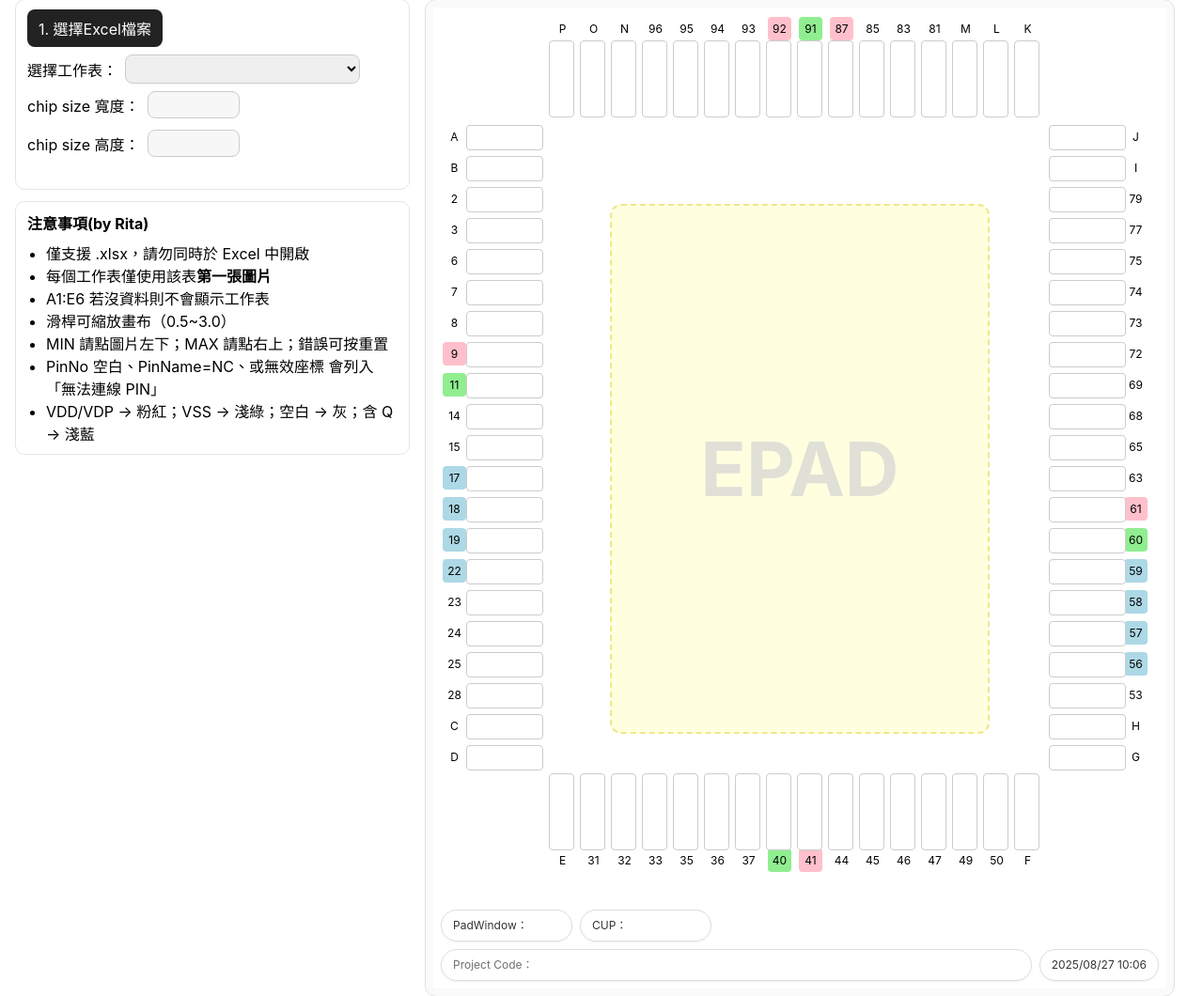
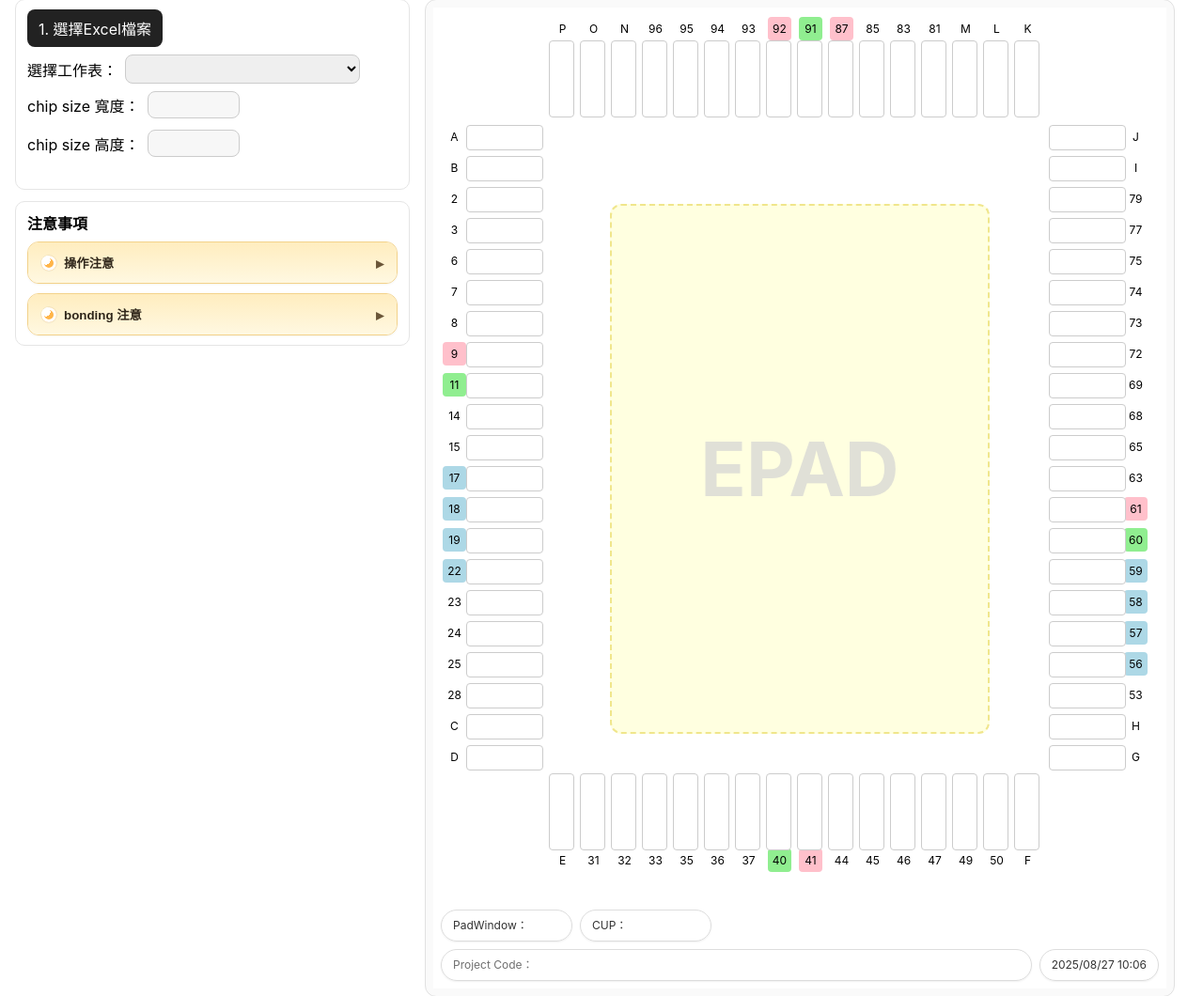
Before and after one commit to x2358zx/padlist-webapp, a FastAPI app: page / in a window 1280 px wide. Shown: the part 113-1173 px from the top of the page at 94% size. Run offline with FastAPI, Linux system fonts and the light colour scheme; lists and menus that the app fills with data are empty.

Commit message:
注意事項改成手風琴模式，使用陽光溫暖的樣式

```diff
--- a/app/static/css/style.css
+++ b/app/static/css/style.css
@@ -475,30 +475,136 @@ border-radius:4px;
   to   { opacity: 0.45; }
 }
 
-/* --- Pin 樣式：單選膠囊＋顏色圓點 --- */
-.radio-chip-palette {
-  display:flex;
-  gap:.5rem;
-  flex-wrap:wrap;
+/* ===== Sunny Accordion (scoped) ===== */
+.accordion{
+  /* 柔和「陽光系」調色盤，可自行微調 */
+  --ink: #2f261a;
+  --ink-muted: #6a5538;
+  --sun-50: #FFF8E1;
+  --sun-100:#FFEDBF;
+  --sun-200:#FFE08A;
+  --accent:#FFB54A;
+  --accent-strong:#FF9F1C;
+  --ring:#FFCF73;
+
+  display: grid;
+  gap: 10px;
 }
 
-.radio-chip {
-  display:inline-flex;
+/* 每格外觀 */
+.accordion .acc-item{
+  background:#fff;
+  border:1px solid #f3d28a;
+  border-radius:12px;
+  box-shadow:0 1px 2px rgba(0,0,0,.04);
+  overflow: clip; /* 邊角更乾淨 */
+}
+
+/* 標題列 */
+.accordion .acc-header{
+  width:100%;
+  text-align:left;
+  border:0;
+  cursor:pointer;
+  display:flex;
   align-items:center;
-  gap:.35rem;
-  padding:4px 8px;
-  border:1px solid #ddd;
+  gap:8px;
+
+  color:var(--ink);
+  font-weight:700;
+  padding:12px 44px 12px 14px;
+  background:linear-gradient(180deg, var(--sun-100), var(--sun-50));
+
+  position:relative;
+  transition:background .18s ease, box-shadow .18s ease;
+}
+
+/* 左側小太陽點綴 */
+.accordion .acc-header::before{
+  content:"";
+  width:16px; height:16px; border-radius:50%;
+  background: radial-gradient(circle at 30% 30%, #fff 0 30%, var(--accent) 31% 100%);
+  box-shadow: 0 0 0 3px #fff inset, 0 0 0 1px rgba(0,0,0,.06);
+}
+
+/* 右側箭頭 */
+.accordion .acc-header::after{
+  content:"▸";
+  position:absolute; right:14px; top:50%;
+  transform:translateY(-50%) rotate(0deg);
+  font-size:16px; color:var(--ink-muted);
+  transition:transform .18s ease, color .18s ease;
+}
+
+.accordion .acc-header:hover{
+  background:linear-gradient(180deg, var(--sun-200), var(--sun-100));
+}
+.accordion .acc-header:focus-visible{
+  outline:3px solid var(--ring);
+  outline-offset:2px;
+}
+
+/* 展開狀態視覺 */
+.accordion .acc-header[aria-expanded="true"]{
+  background:linear-gradient(180deg, var(--sun-200), var(--sun-100));
+  box-shadow: inset 0 -1px 0 #f3d28a;
+}
+.accordion .acc-header[aria-expanded="true"]::after{
+  transform:translateY(-50%) rotate(90deg);
+  color:var(--accent-strong);
+}
+
+/* 內容區 */
+.accordion .acc-panel{
+  display:block;                /* 預設由 JS 移除/加上 hidden 控制顯示 */
+  background:#fff;
+  padding:0 14px 14px;
+  border-top:1px dashed #f5d79b;
+}
+.accordion .acc-panel[hidden]{  /* 與 JS 的 hidden 屬性相容 */
+  display:none !important;
+}
+/* 若你的 JS 同時切 aria-expanded，也可用下行輔助（可留可不留） */
+/* .accordion .acc-header[aria-expanded="true"] + .acc-panel{ display:block; } */
+
+.accordion .acc-content{
+  margin:12px 0 6px;
+  padding:10px 12px;
+  background:#FFFDF5;           /* 柔和米色底，不會把字淹掉 */
+  border:1px solid #f1e3b8;
+  border-radius:10px;
+  color:var(--ink);
+  line-height:1.6;
+  white-space:pre-wrap;          /* 讓換行更顯示友好 */
+}
+
+/* 主管編輯按鈕排版（如有啟用） */
+.accordion .acc-actions{
+  display:flex; gap:8px;
+}
+.accordion .acc-actions .acc-edit,
+.accordion .acc-actions .acc-save,
+.accordion .acc-actions .acc-cancel{
+  appearance:none;
   border-radius:999px;
-  background:#fff;
+  font-size:12px;
+  padding:6px 12px;
   cursor:pointer;
-  user-select:none;
+  color:var(--ink);
+  border:1px solid #f3c36b;
+  background:linear-gradient(180deg, #FFE9B6, #FFD88A);
 }
-.radio-chip input[type="radio"] { accent-color:#0d6efd; }
+.accordion .acc-actions .acc-cancel{
+  border-color:#e0b0a8;
+  background:linear-gradient(180deg, #ffe4e1, #ffd3cf);
+}
+.accordion .acc-actions button:hover{ filter:brightness(1.03); }
+.accordion .acc-actions button:active{ transform:translateY(1px); }
 
-.radio-chip .swatch {
-  width:14px; height:14px;
-  border-radius:999px;
-  border:1px solid #bbb;
-  background: var(--c, #ccc);
-  display:inline-block;
+/* 指定維持亮色（你說不需要黑暗模式） */
+@media (prefers-color-scheme: dark){
+  .accordion .acc-item,
+  .accordion .acc-header,
+  .accordion .acc-panel,
+  .accordion .acc-content{ color-scheme: light; }
 }
--- a/app/templates/index.html
+++ b/app/templates/index.html
@@ -178,18 +178,49 @@
         </fieldset>
 </div>
 
-        <div class="notice">
-          <div class="section-title">注意事項(by Rita)</div>
-          <ul>
-            <li>僅支援 .xlsx，請勿同時於 Excel 中開啟</li>
-            <li>每個工作表僅使用該表<b>第一張圖片</b></li>
-            <li>A1:E6 若沒資料則不會顯示工作表</li>
-            <li>滑桿可縮放畫布（0.5~3.0）</li>
-            <li>MIN 請點圖片左下；MAX 請點右上；錯誤可按重置</li>
-            <li>PinNo 空白、PinName=NC、或無效座標 會列入「無法連線 PIN」</li>
-            <li>VDD/VDP → 粉紅；VSS → 淺綠；空白 → 灰；含 Q → 淺藍</li>
-          </ul>
+        <!-- 取代原本的 notice UL：手風琴（可同時全關，但不可同時全開） -->
+<div class="notice">
+  <div class="section-title">注意事項</div>
+
+  <div class="accordion" id="noticesAcc" role="tablist" aria-multiselectable="false">
+    <!-- 操作注意 -->
+    <div class="acc-item">
+      <button class="acc-header" data-key="operation" aria-expanded="false" type="button">
+        操作注意
+      </button>
+      <div class="acc-panel" hidden>
+        <!-- 用 <pre> 保留換行、避免 contenteditable 產生雜 tag -->
+        <pre id="notice-op" class="acc-content" data-key="operation"></pre>
+
+        <!-- 僅主管可見 -->
+        <div class="acc-actions" hidden data-key="operation">
+          <button class="acc-edit"   type="button">編輯</button>
+          <button class="acc-save"   type="button" hidden>儲存</button>
+          <button class="acc-cancel" type="button" hidden>取消</button>
         </div>
+        <textarea class="acc-editor" hidden></textarea>
+      </div>
+    </div>
+
+    <!-- bonding 注意 -->
+    <div class="acc-item">
+      <button class="acc-header" data-key="bonding" aria-expanded="false" type="button">
+        bonding 注意
+      </button>
+      <div class="acc-panel" hidden>
+        <pre id="notice-bond" class="acc-content" data-key="bonding"></pre>
+
+        <div class="acc-actions" hidden data-key="bonding">
+          <button class="acc-edit"   type="button">編輯</button>
+          <button class="acc-save"   type="button" hidden>儲存</button>
+          <button class="acc-cancel" type="button" hidden>取消</button>
+        </div>
+        <textarea class="acc-editor" hidden></textarea>
+      </div>
+    </div>
+  </div>
+</div>
+
 
       </section>
 
```
